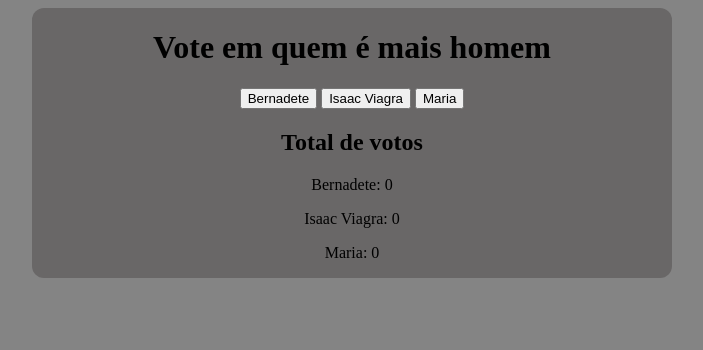
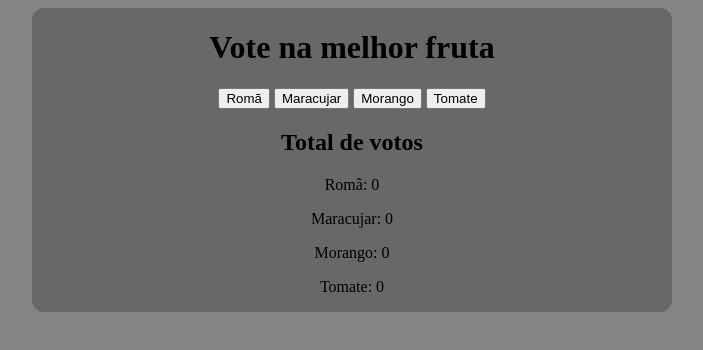
Before and after one commit to IsaacVianaDS/Vota-o, a plain HTML site: page index.html in a window 1280 px wide. Shown: the whole page, without its empty margins (288-991 px from the left). Drawn offline with Linux system fonts and the light colour scheme.

Commit message:
mudando o tema de votação

```diff
--- a/index.html
+++ b/index.html
@@ -9,22 +9,24 @@
 <body>
 
     <div class="conteiner">
-        <h1>Vote em quem é mais homem</h1>
+        <h1>Vote na melhor fruta</h1>
 
         <div class="opcao">
-            <button class="voto" data-candidato="Pedro">Bernadete</button>
-            <button class="voto" data-candidato="Isaac">Isaac Viagra</button>
-            <button class="voto" data-candidato="Maria">Maria</button>
+            <button class="voto" data-candidato="Roma">Romã</button>
+            <button class="voto" data-candidato="Maracujar">Maracujar</button>
+            <button class="voto" data-candidato="Morango">Morango</button>
+            <button class="voto" data-candidato="Tomate">Tomate</button>
         </div>
 
         <div class="resultado">
             <h2>Total de votos</h2>
-            <p>Bernadete: <span id="votoPedro">0</span></p>
-            <p>Isaac Viagra: <span id="votoIsaac">0</span></p>
-            <p>Maria: <span id="votoMaria">0</span></p>
+            <p>Romã: <span id="votoRoma">0</span></p>
+            <p>Maracujar: <span id="votoMaracujar">0</span></p>
+            <p>Morango: <span id="votoMorango">0</span></p>
+            <p>Tomate: <span id="votoTomate">0</span></p>
         </div>
     </div>
 
-
+    <script src="script.js"></script>
 </body>
 </html>
```
